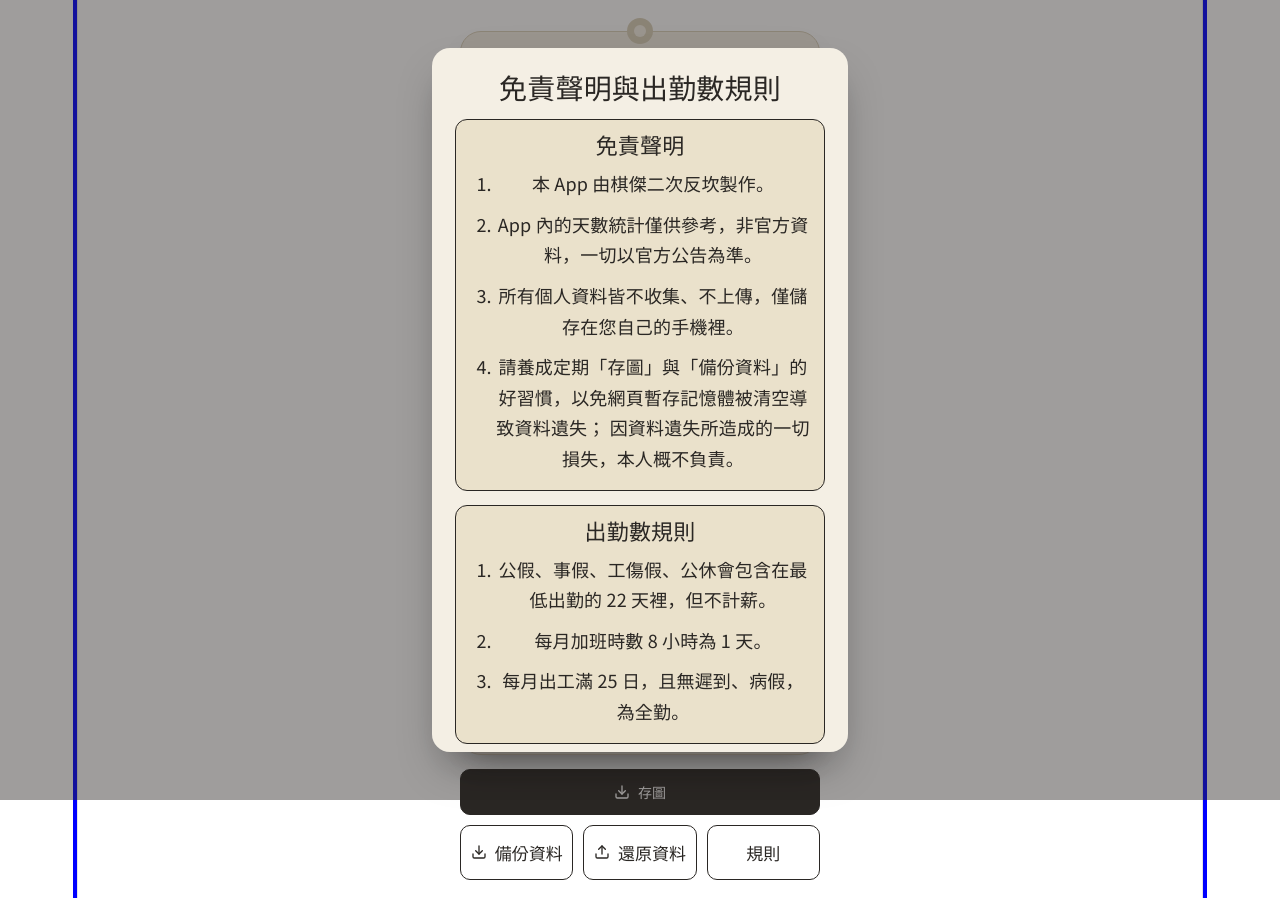
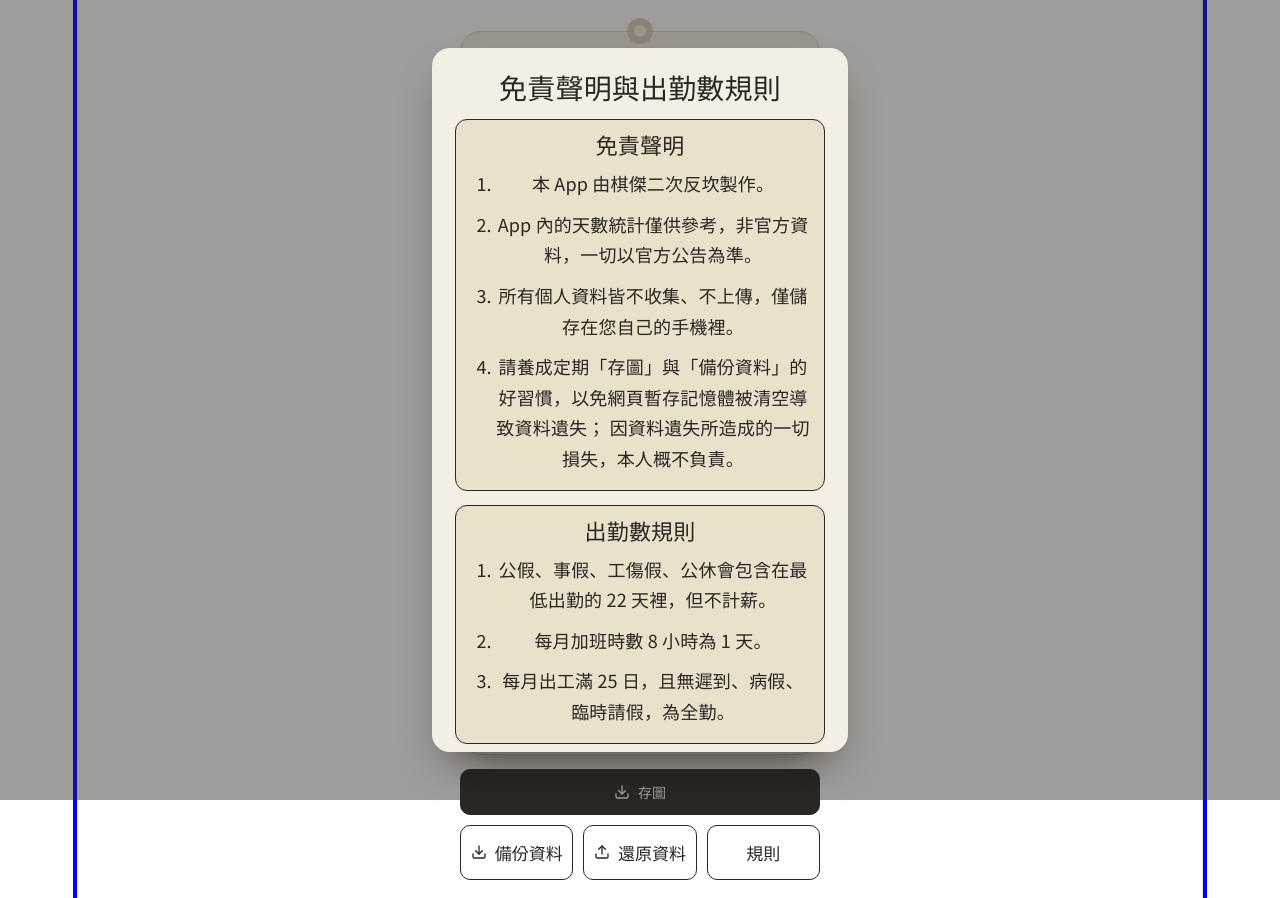
Before and after one commit to 0jerryqq-star/my-perfect-pwa, a React (Vite) app: page / in a window 1280 px wide. Built offline with nearby package versions, Linux system fonts and the light colour scheme.

Commit message:
update app

```diff
--- a/src/App.jsx
+++ b/src/App.jsx
@@ -1004,7 +1004,7 @@ export default function AttendanceCalendar() {
               <ol className="ac-disclaimer-list">
                 <li>公假、事假、工傷假、公休會包含在最低出勤的 22 天裡，但不計薪。</li>
                 <li>每月加班時數 8 小時為 1 天。</li>
-                <li>每月出工滿 25 日，且無遲到、病假，為全勤。</li>
+                <li>每月出工滿 25 日，且無遲到、病假、臨時請假，為全勤。</li>
               </ol>
             </div>
             {showRules && !showDisclaimer ? (
```
